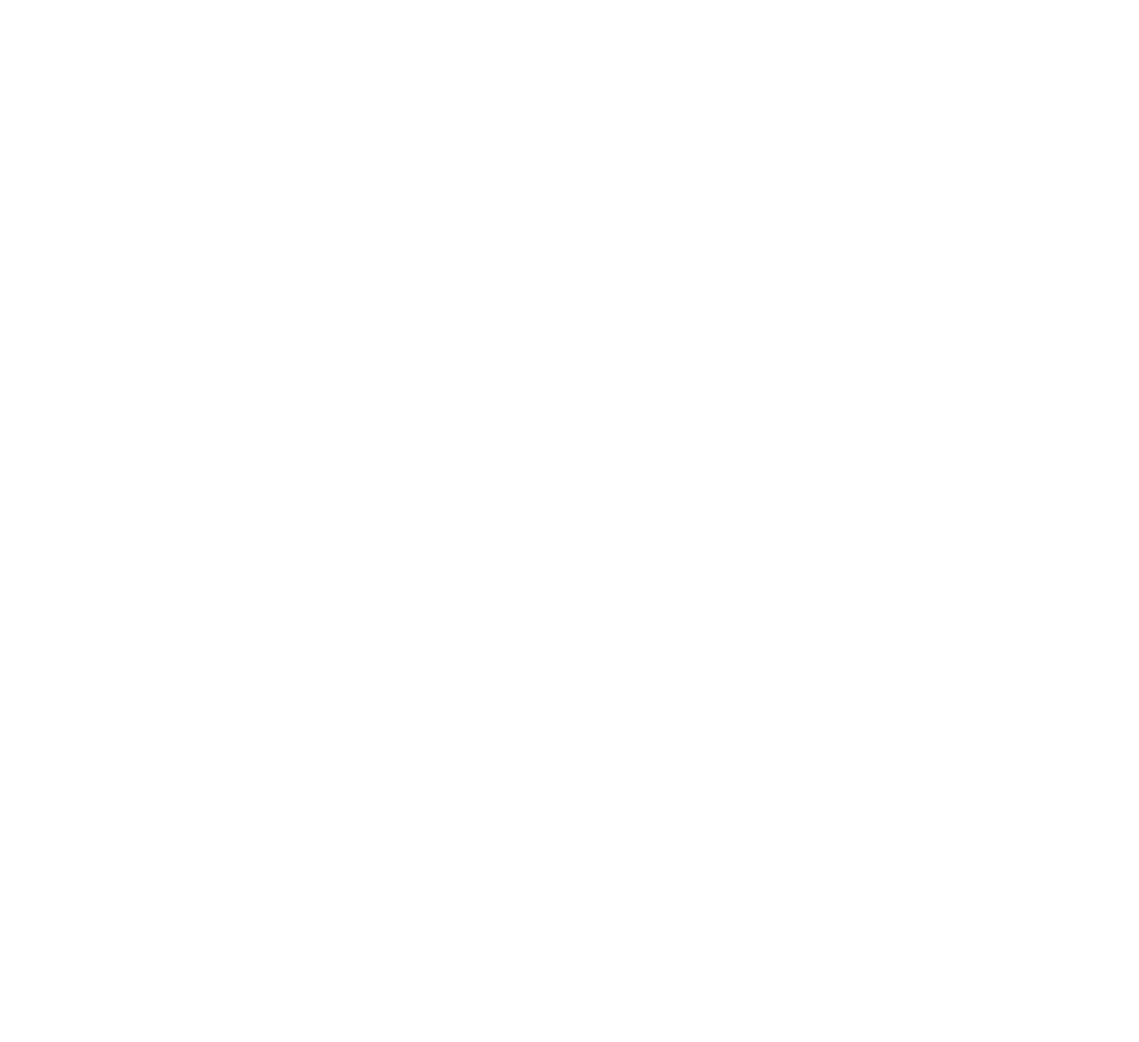
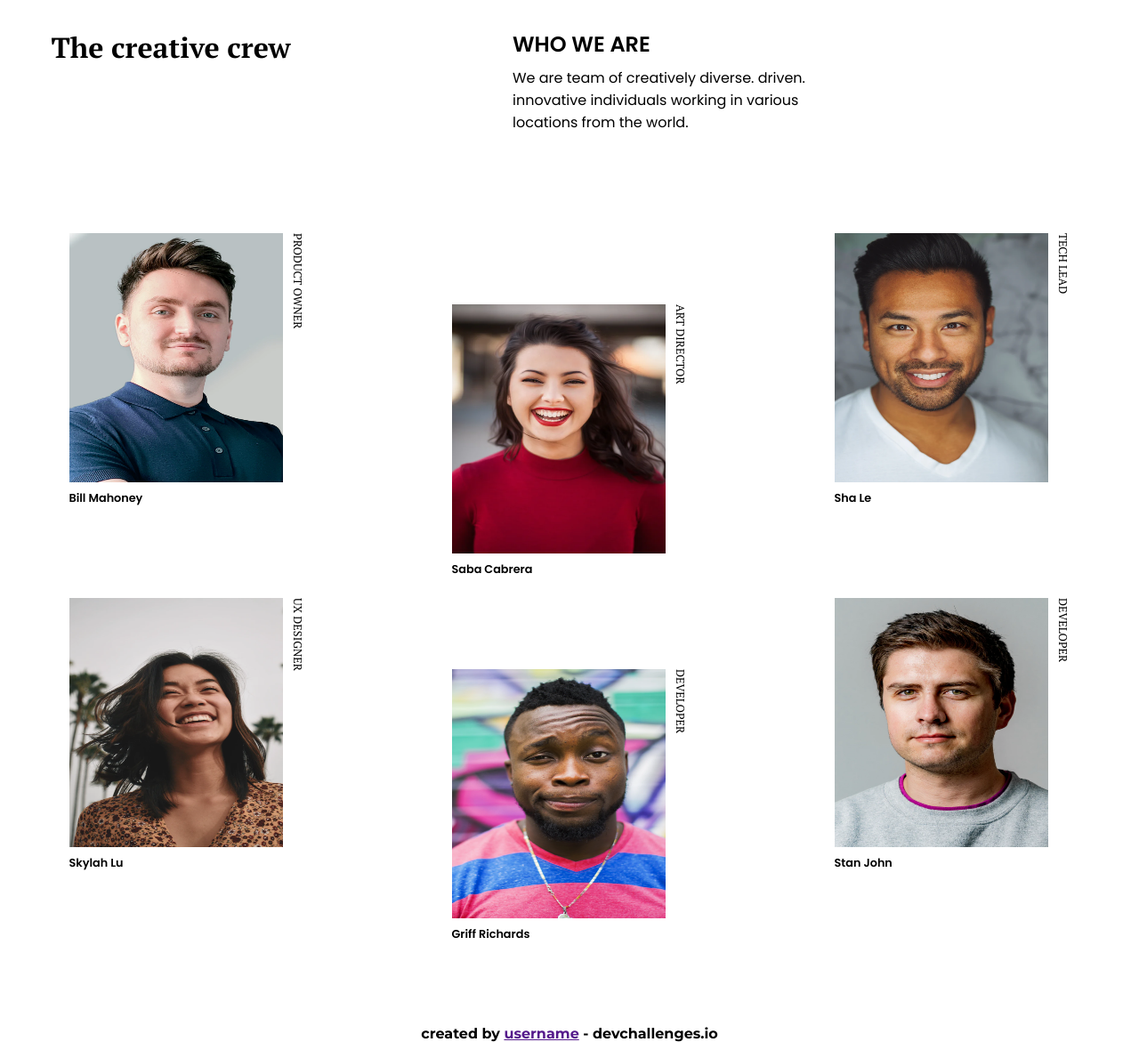
Before and after one commit to Usenmfon/team-page-master, a plain HTML site: page index.html in a window 1280 px wide. Shown: the whole page at 89% size. Before the commit the page ends 800 px from the top, so only its background shows below. Drawn offline with Linux system fonts and the light colour scheme.

Commit message:
updated code

```diff
--- a/index.html
+++ b/index.html
@@ -8,8 +8,68 @@
     />
 
     <link rel="icon" href="devchallenges.png" />
+    <link rel="stylesheet" href="style.css">
 
     <title>Devchallenges</title>
   </head>
-  <body></body>
+  <body>
+    <header>
+      <h1>
+        The creative crew
+      </h1>
+      <section>
+        <h2>WHO WE ARE</h2>
+        <p>We are team of creatively diverse.  driven.  innovative individuals working in various locations from the world.</p>
+      </section>
+    </header>
+    <main>
+      <div>
+        <figure>
+          <img src="./assets/photo1.png" alt="">
+          <figcaption> <strong>Bill Mahoney</strong></figcaption>
+        </figure>
+        <p>PRODUCT OWNER</p>
+      </div>
+      <div>
+        <figure>
+          <img src="./assets/photo2.png" alt="">
+          <figcaption> <strong>Saba Cabrera</strong></figcaption>
+        </figure>
+        <p>ART DIRECTOR</p>
+      </div>
+      <div>
+        <figure>
+          <img src="./assets/photo3.png" alt="">
+          <figcaption> <strong>Sha Le</strong></figcaption>
+        </figure>
+        <p>TECH LEAD</p>
+      </div>
+      <div>
+        <figure>
+          <img src="./assets/photo4.png" alt="">
+          <figcaption> <strong>Skylah Lu</strong></figcaption>
+        </figure>
+        <p>UX DESIGNER</p>
+      </div>
+      <div>
+        <figure>
+          <img src="./assets/photo5.png" alt="">
+          <figcaption> <strong>Griff Richards</strong></figcaption>
+        </figure>
+        <p>DEVELOPER</p>
+      </div>
+      <div>
+        <figure>
+          <img src="./assets/photo6.png" alt="">
+          <figcaption> <strong>Stan John</strong></figcaption>
+        </figure>
+        <p>DEVELOPER</p>
+      </div>
+    </main>
+    <footer>
+      <p>
+        created by <a href="">username</a> - devchallenges.io
+      </p>
+    </footer>
+  </body>
 </html>
--- /dev/null
+++ b/style.css
@@ -0,0 +1,123 @@
+@import url('https://fonts.googleapis.com/css2?family=Montserrat:wght@700&family=PT+Serif:wght@400;700&family=Poppins:wght@400;600&display=swap');
+
+*{
+    box-sizing: border-box;
+    margin: 0;
+    padding: 0;
+}
+
+body{
+    display: flex;
+    flex-direction: column;
+    justify-content: space-between;
+    height: 100vh;
+}
+
+header{
+    display: grid;
+    grid-template-columns: 30% 70%;
+}
+
+h1{
+    padding: 2rem;
+    text-align: center;
+    font-family: 'PT Serif', monospace;
+    font-weight: 700;
+}
+
+section{
+    padding: 2rem;
+    margin-left: 10rem;
+}
+
+section p{
+    width: 50%;
+    margin-top: .5rem;
+    font-family: 'Poppins', monospace;
+    font-weight: 400;
+}
+
+h2{
+    font-family: 'Poppins', monospace;
+    font-weight: 600;
+}
+
+main{
+    display: grid;
+    grid-template-columns: repeat(auto-fill, minmax(400px, auto));
+    gap: 10px;
+    justify-items: center;
+    margin: 5rem 0;
+}
+
+div{
+    display: flex;
+    max-width: 17.5rem;
+    height: 20rem;
+    font-size: .8rem;
+}
+
+div:nth-child(3n - 1){
+    margin-top: 5rem;
+}
+
+img{
+    width: 15rem;
+    height: 17.5rem;
+}
+
+figcaption{
+    margin-top: .3rem;
+    font-family: 'Poppins', monospace;
+    font-weight: 600;
+}
+
+div>p{
+    writing-mode: vertical-lr;
+    margin-left: .5rem;
+    font-family: 'PT Serif', monospace;
+    font-size: 400;
+}
+
+footer{
+    text-align: center;
+    font-family: 'Montserrat', monospace;
+    font-weight: 700;
+}
+
+@media only screen and (max-width: 600px){
+    header{
+        grid-template-columns: 100%;
+        grid-template-rows: repeat(2, 5rem);
+        font-size: .8rem;
+    }
+    section{
+        width: fit-content;
+        margin-left: 0;
+    }
+    h1{
+        padding: 1.5rem;
+        text-align: start;
+    }
+    section p{
+        width: 100%;
+    }
+
+    main{
+        grid-template-columns: repeat(auto-fill, minmax(200px, auto));
+    }
+
+
+    div{
+        height: fit-content;
+    }
+
+    div:nth-child(2n - 2){
+        margin-top: 5rem;
+    }
+
+    img{
+        width: 7.5rem;
+        height: 10.75rem;
+    }
+}
```
